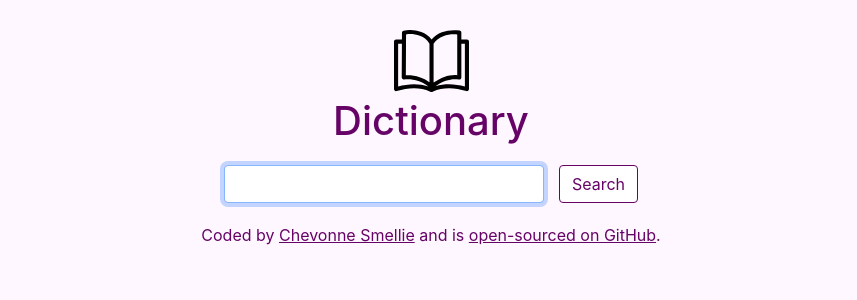
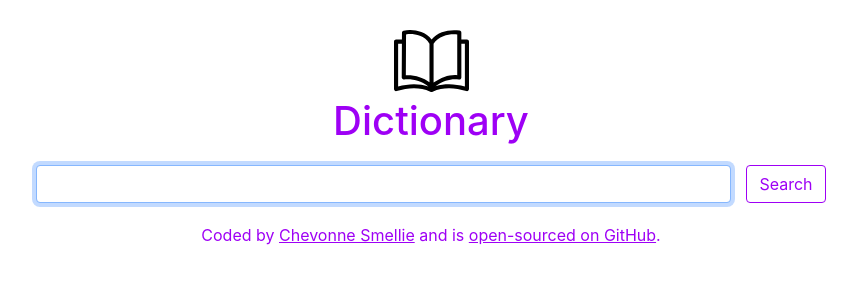
Before and after one commit to chevonnesmellie/dictionary-app, a React (Create React App) app: page / in a window 1280 px wide. Shown: the top 300 px of the page, without its empty margins (209-1066 px from the left). Built offline with nearby package versions, Linux system fonts and the light colour scheme.

Commit message:
updated color palette

```diff
--- a/src/App.css
+++ b/src/App.css
@@ -5,15 +5,19 @@
 }
 
 .App h1, footer {
-  color: rgb(102, 3, 102);
+  color: #9E00F5;
   margin: 0 0 20px;
   text-align: center;
 }
 
 .App a {
-  color: rgb(102, 3, 102);
+  color: #9E00F5;
 }
 
 .App a:hover {
-  color: blue;
+  color: white;
 }
+
+.App .contact-links:hover {
+  color: #DFB8F5;
+}
--- a/src/App.js
+++ b/src/App.js
@@ -12,7 +12,7 @@ function App() {
       </header>
       <Dictionary />
       <footer>
-        Coded by <a href="https://awesome-meitner-96a405.netlify.app/" target="_blank" rel="noreferrer">Chevonne Smellie</a> and is <a href ="https://github.com/chevonnesmellie/dictionary-app" target="_blank" rel="noreferrer">open-sourced on GitHub</a>.
+        Coded by <a href="https://awesome-meitner-96a405.netlify.app/" target="_blank" rel="noreferrer" className="contact-links">Chevonne Smellie</a> and is <a href ="https://github.com/chevonnesmellie/dictionary-app" target="_blank" rel="noreferrer" className="contact-links">open-sourced on GitHub</a>.
       </footer>
     </div>
   );
--- a/src/Dictionary.css
+++ b/src/Dictionary.css
@@ -5,8 +5,8 @@
 }
 
 .Dictionary .search-btn {
-    color: rgb(102, 3, 102);
-    border: 1px solid rgb(102, 3, 102);
+    color: #9E00F5;
+    border: 1px solid #9E00F5;
     background: white;
     margin-left: 15px;
     transition: all 250ms ease-in-out;
@@ -14,6 +14,10 @@
 
 .Dictionary .search-btn:hover {
     color: white;
-    border: 1px solid rgb(102, 3, 102);
-    background: rgb(102, 3, 102);
+    border: 1px solid #9E00F5;
+    background: #DFB8F5;
 }
+
+.Dictionary .search-input {
+    max-width: 695px;
+}
--- a/src/Dictionary.js
+++ b/src/Dictionary.js
@@ -28,7 +28,7 @@ export default function Dictionary() {
     return (
         <div className="Dictionary">
             <form onSubmit={search}>
-                <input type="search" onChange={handleKeywordChange} className="form-control w-25" autofocus="on" />
+                <input type="search" onChange={handleKeywordChange} className="form-control search-input" autofocus="off" />
                 <input type="submit" value="Search" className="btn search-btn" />
             </form>
             <Results results={results} />
--- a/src/Meanings.css
+++ b/src/Meanings.css
@@ -1,5 +1,5 @@
 .Meanings h4 {
-    color: rgb(102, 3, 102);
+    color: #B84BF4;
 }
 
 .Meanings .definition {
--- a/src/Results.css
+++ b/src/Results.css
@@ -7,17 +7,24 @@
     color: white;
 }
 
-.Results .meanings {
-    background: white;
-    border: 1px solid rgb(102, 3, 102);
-    border-radius: 4px;
+.Results .meanings, .header {
     margin: 10px 0;
     padding: 15px 40px;
 }
 
 .Results section {
-    background: rgb(204, 129, 204);
     padding: 10px 20px;
+    margin: 15px 0;
+    background: #DFB8F5;
+    border: 1px solid #B84BF4;
     border-radius: 4px;
-    margin: 15px 0;
 }
+
+.Results .header {
+    margin: 10px 0;
+    padding: 15px 40px;
+}
+
+.Results .meanings {
+    background: white;
+}
--- a/src/Results.js
+++ b/src/Results.js
@@ -8,7 +8,7 @@ export default function Results(props) {
     if (props.results) {
         return (
             <div className="Results">
-                <section>
+                <section className="header">
                 <h2>{props.results.word}</h2>
                 {props.results.phonetics.map(function (phonetic, index) {
                     return (
--- a/src/Synonyms.css
+++ b/src/Synonyms.css
@@ -5,5 +5,5 @@
 
 .Synonyms .synonym {
     font-weight: medium;
-    color: rgb(102, 3, 102);
+    color: #C46CF5;
 }
--- a/src/index.css
+++ b/src/index.css
@@ -5,7 +5,7 @@ body {
     sans-serif;
   -webkit-font-smoothing: antialiased;
   -moz-osx-font-smoothing: grayscale;
-  background: rgb(255, 247, 255);
+  background: white;
 }
 
 code {
```
